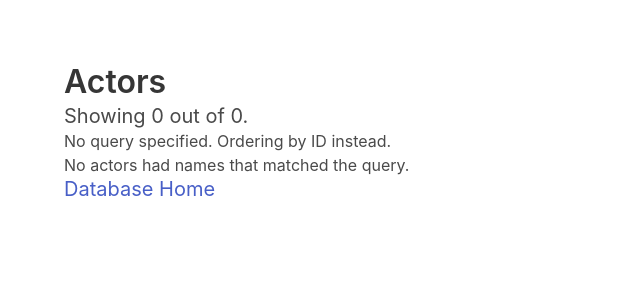
After one commit to zack256/bacon, a Flask app: page /db/actors in a window 1280 px wide. The commit adds this page. Shown: the top 300 px of the page, without its empty margins (0-640 px from the left). Run offline with Flask 2, Linux system fonts and the light colour scheme; data that the repository does not hold is empty; parts of the project's set-up code (start-up, migrations or seed data) failed here and were passed over; some libraries are stand-ins or nearby versions.

Commit message:
basics of actors and movies searches and pages etc..

```diff
--- a/config/constants.py
+++ b/config/constants.py
@@ -2,3 +2,5 @@ MANUAL_HOME_ACTORS_SHOWN = 10
 MANUAL_HOME_MOVIES_SHOWN = MANUAL_HOME_ACTORS_SHOWN
 DB_HOME_ACTORS_SHOWN = 5    # slower bc so many
 DB_HOME_MOVIES_SHOWN = DB_HOME_ACTORS_SHOWN
+DB_ACTORS_PG_SHOWN_PER_PAGE = 10
+DB_MOVIES_PG_SHOWN_PER_PAGE = DB_ACTORS_PG_SHOWN_PER_PAGE
--- a/main.py
+++ b/main.py
@@ -8,6 +8,7 @@ import datetime
 import work.shortest_path
 import csv
 import random
+import math
 
 app = Flask(__name__)
 
@@ -283,3 +284,53 @@ def db_home_pg_handle():
     rand_actors = AutoActor.query.order_by(sql_func.random()).limit(config.constants.DB_HOME_ACTORS_SHOWN).all()
     rand_movies = AutoMovie.query.order_by(sql_func.random()).limit(config.constants.DB_HOME_MOVIES_SHOWN).all()
     return render_template("db/main.html", actors = rand_actors, movies = rand_movies)
+
+@app.route("/db/actors")
+@app.route("/db/actors/")
+def db_actors_pg_handle():
+    query = request.args.get("query", "", str)
+    page = request.args.get("page", 1, int)
+    actor_query = AutoActor.query.filter(AutoActor.name.like(query + "%"))
+    total_matches = actor_query.count()
+    if total_matches == 0:
+        return render_template("db/actors.html", total_matches = total_matches, query = query, actors = [])
+    shown = config.constants.DB_ACTORS_PG_SHOWN_PER_PAGE
+    total_pages = math.ceil(total_matches / shown)
+    if page < 1 or page % 1 != 0:
+        page = 1
+    elif page > total_pages:
+        page = total_pages
+    offset = (page - 1) * shown
+    if query == "":
+        actors = actor_query.order_by(AutoActor.id).offset(offset).limit(shown).all()  # if no query is specified, sorts by ID. if this isn't happening then the actors shown will be ones with weird names with quotes at the front, not ideal.
+    else:
+        actors = actor_query.order_by(AutoActor.name).offset(offset).limit(shown).all()
+    return render_template("db/actors.html", actors = actors, total_matches = total_matches, page = page, total_pages = total_pages, query = query)
+
+@app.route("/db/movies")
+@app.route("/db/movies/")
+def db_movies_pg_handle():
+    query = request.args.get("query", "", str)
+    page = request.args.get("page", 1, int)
+    movie_query = AutoMovie.query.filter(AutoMovie.title.like(query + "%"))
+    total_matches = movie_query.count()
+    if total_matches == 0:
+        return render_template("db/movies.html", total_matches = total_matches, query = query, movies = [])
+    shown = config.constants.DB_MOVIES_PG_SHOWN_PER_PAGE
+    total_pages = math.ceil(total_matches / shown)
+    if page < 1 or page % 1 != 0:
+        page = 1
+    elif page > total_pages:
+        page = total_pages
+    offset = (page - 1) * shown
+    if query == "":
+        movies = movie_query.order_by(AutoMovie.id).offset(offset).limit(shown).all()
+    else:
+        movies = movie_query.order_by(AutoMovie.title).offset(offset).limit(shown).all()
+    return render_template("db/movies.html", movies = movies, total_matches = total_matches, page = page, total_pages = total_pages, query = query)
+
+def remove_leading_spaces_from_all_entries():
+    # single use, hopefully.
+    for actor in AutoActor.query.all():
+        actor.name = actor.name.strip()
+    db.session.commit()
--- /dev/null
+++ b/templates/db/actors.html
@@ -0,0 +1,31 @@
+{% extends "base.html" %}
+{% block title %}Actors{% endblock %}
+{% block body %}
+<h3 class = "title is-3">Actors</h3>
+<h5 class = "subtitle is-5">Showing {{ actors|length }} out of {{ total_matches }}.</h5>
+{% if query == "" %}
+<p>No query specified. Ordering by ID instead.</p>
+{% else %}
+<p>Query : {{ query }}</p>
+{% endif %}
+{% if total_matches == 0 %}
+<p>No actors had names that matched the query.</p>
+{% else %}
+<table class = "table is-striped">
+    <thead>
+        <tr>
+            <th>Name</th>
+        </tr>
+    </thead>
+    <tbody>
+        {% for actor in actors %}
+        <tr>
+            <td><a href = "/db/actors/{{ actor.id }}/">{{ actor.name }}</a></td>
+        </tr>
+        {% endfor %}
+    </tbody>
+</table>
+<p>Currently on page {{ page }} out of {{ total_pages }}.</p>
+{% endif %}
+<h5 class = "subtitle is-5"><a href = "/db/">Database Home</a></h5>
+{% endblock %}
--- a/templates/index.html
+++ b/templates/index.html
@@ -2,4 +2,5 @@
 {% block body %}
 <h3 class = "title is-3">Bacon</h3>
 <h5 class = "subtitle is-5"><a href = "/manual/">Manual</a></h5>
+<h5 class = "subtitle is-5"><a href = "/db/">Database</a></h5>
 {% endblock %}
```
Also changed, not shown: templates/db/movies.html (added, +31 -0 lines).
